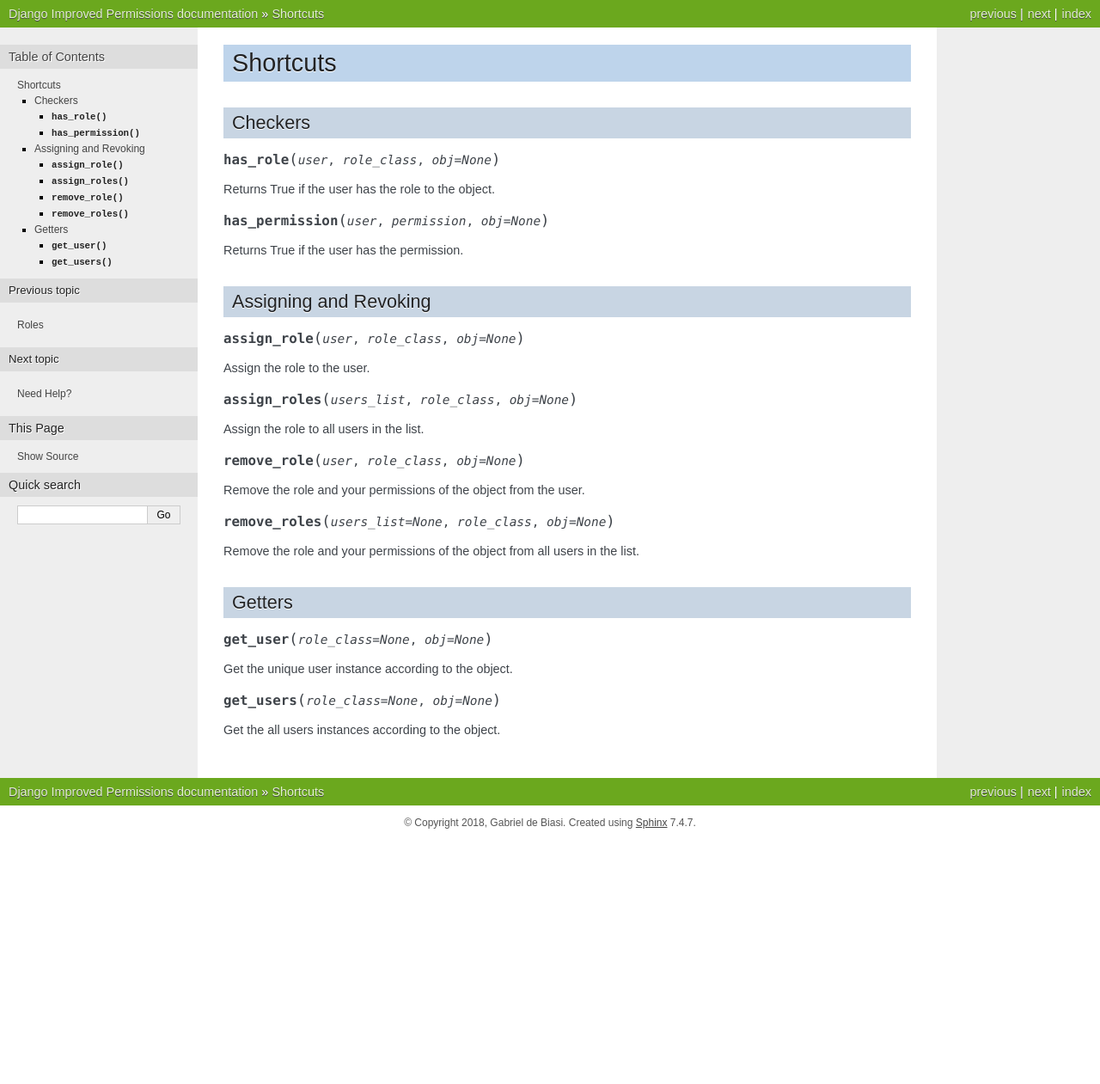
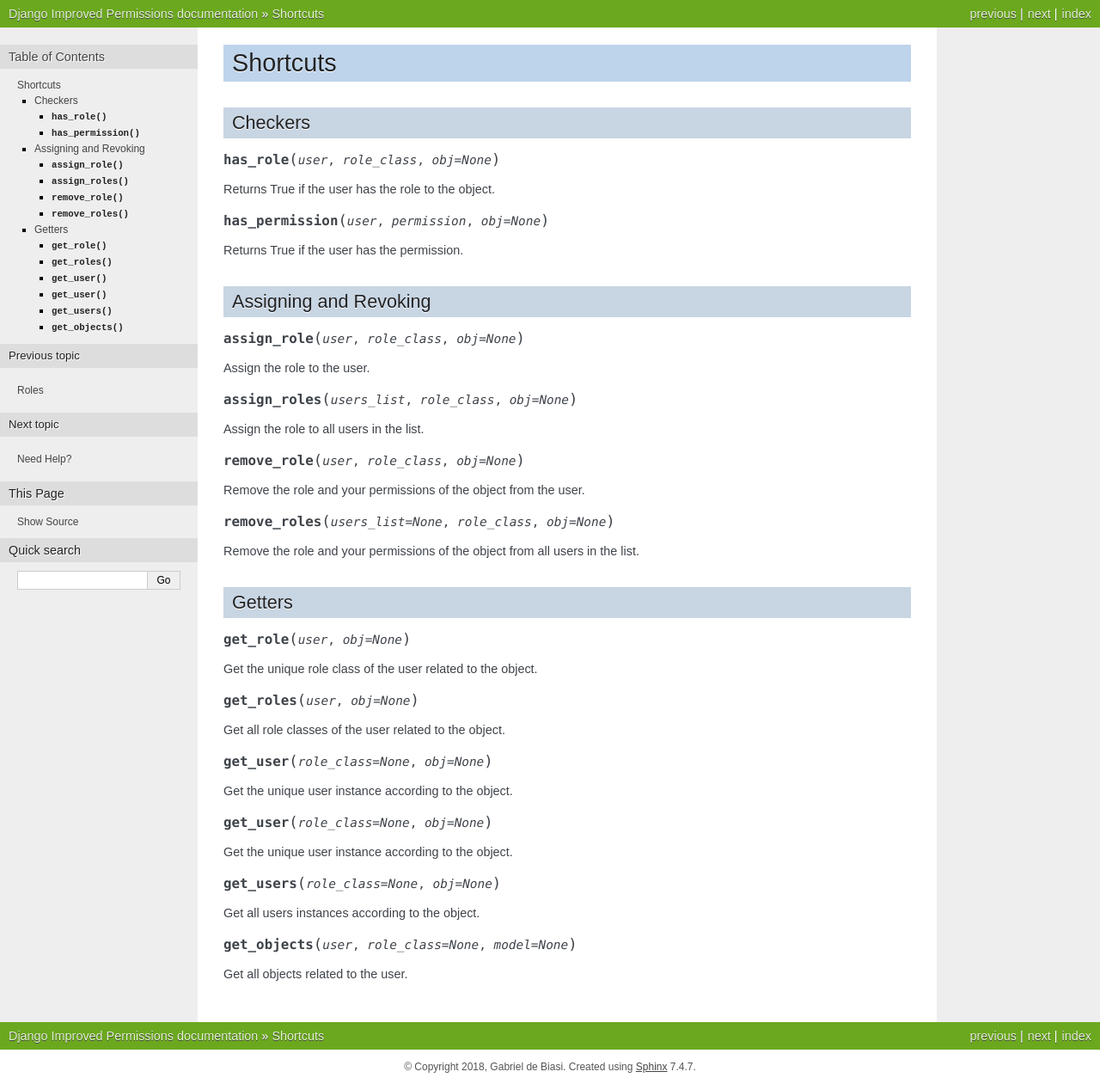
Before and after one commit to s-sys/django-improved-permissions, a Sphinx documentation site: the page built from docs/source/shortcuts.rst, in a window 1280 px wide. Shown: the whole page at 86% size. Built offline with Sphinx 7.4.7, drawn with Linux system fonts in a browser that asks for light colours; before the commit the page ends 977 px from its top, so only the background shows below that.

Commit message:
update docs

```diff
--- a/docs/source/shortcuts.rst
+++ b/docs/source/shortcuts.rst
@@ -35,10 +35,26 @@ Remove the role and your permissions of the object from all users in the list.
 Getters
 ^^^^^^^
 
+.. function:: get_role(user, obj=None)
+
+Get the unique role class of the user related to the object.
+
+.. function:: get_roles(user, obj=None)
+
+Get all role classes of the user related to the object.
+
+.. function:: get_user(role_class=None, obj=None)
+
+Get the unique user instance according to the object.
+
 .. function:: get_user(role_class=None, obj=None)
 
 Get the unique user instance according to the object.
 
 .. function:: get_users(role_class=None, obj=None)
 
-Get the all users instances according to the object.
+Get all users instances according to the object.
+
+.. function:: get_objects(user, role_class=None, model=None)
+
+Get all objects related to the user.
```
